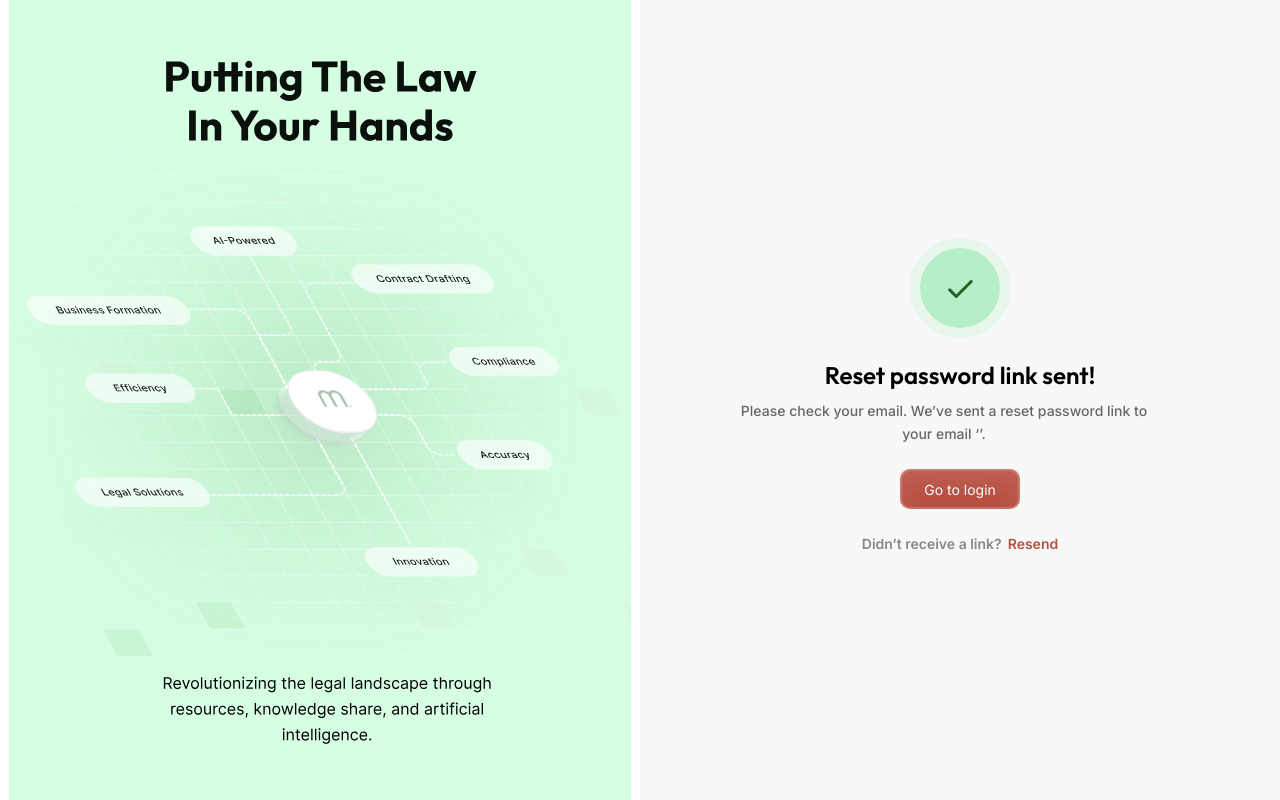
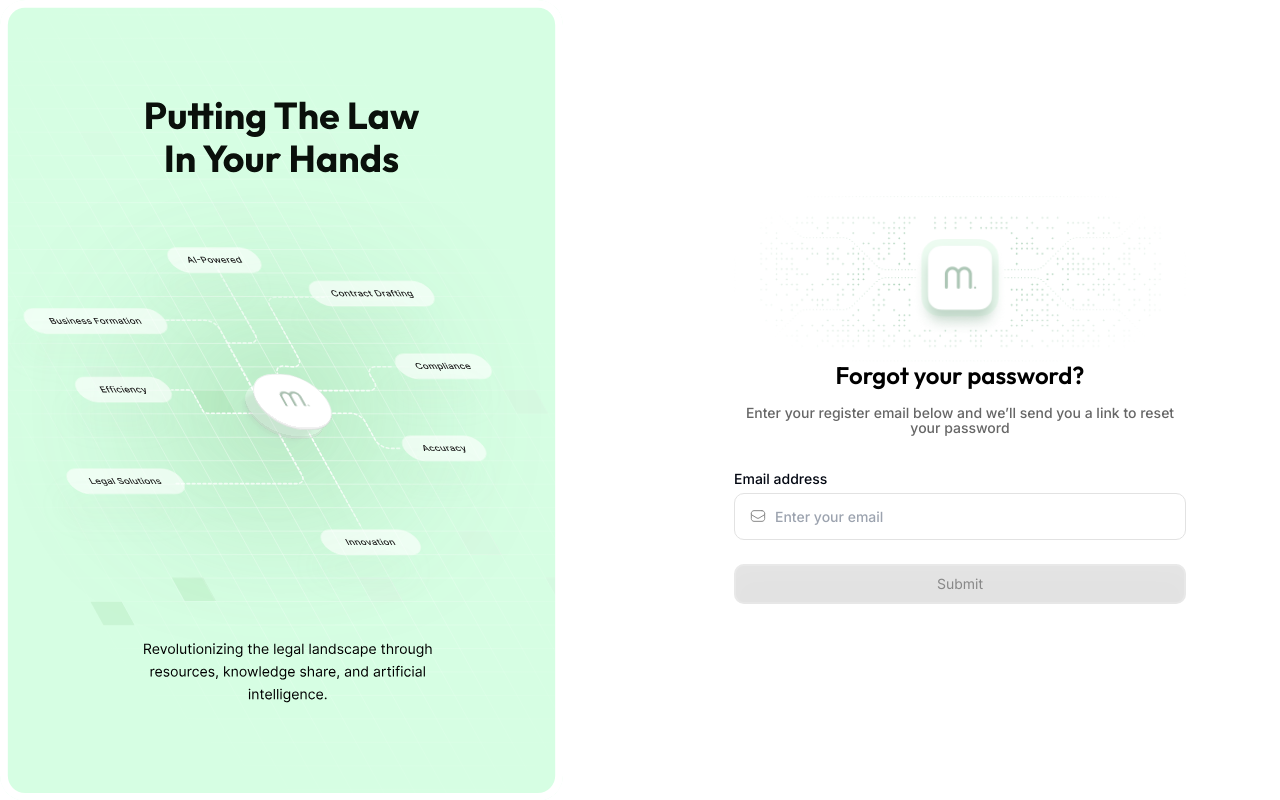
Before and after one commit to marble-legal/marble-legal-frontend, a React (Create React App) app: page /forgot-password in a window 1280 px wide. Built offline with nearby package versions, Linux system fonts and the light colour scheme; no server answers.

Commit message:
auth layout update

```diff
--- a/src/components/Layout.tsx
+++ b/src/components/Layout.tsx
@@ -12,7 +12,7 @@ export function Layout({ children }: { children: React.ReactNode }) {
       className="w-full lg:h-screen lg:overflow-hidden flex"
       style={{ height: viewportHeight }}
     >
-      <div className="flex-1 lg:block hidden relative bg-[#ACCAB5]">
+      <div className="flex-1 lg:block hidden relative">
         {/* <div className="text-center grid gap-4 mt-32 z-[2] relative">
           <h1 className="text-[2rem] font-[700] absolute top-32 top-1/2 transform -translate-y-1/2 w-full z-[2]">
             Putting the law in your hands
@@ -26,7 +26,7 @@ export function Layout({ children }: { children: React.ReactNode }) {
         <img
           src={LayoutSvg}
           alt="layout"
-          className="w-full h-[100vh] object-cover absolute left-0 top-0 z-[1] bg-[#D6FEE3]"
+          className="w-auto h-[100vh] object-cover absolute left-0 top-0 z-[1] rounded-[8px]"
           loading="lazy"
         />
       </div>
--- a/src/index.css
+++ b/src/index.css
@@ -9,7 +9,7 @@ body {
     sans-serif;
   -webkit-font-smoothing: antialiased;
   -moz-osx-font-smoothing: grayscale;
-  background-color: #f8f8f8;
+  background-color: #fff;
 }
 
 code {
--- a/src/pages/auth/forgot-password/ForgotPassword.tsx
+++ b/src/pages/auth/forgot-password/ForgotPassword.tsx
@@ -13,7 +13,7 @@ const validationSchema = Yup.object().shape({
 });
 
 const ForgotPasswordForm = () => {
-  const [success, setSuccess] = useState(true);
+  const [success, setSuccess] = useState(false);
 
   return (
     <Layout>
--- a/src/pages/auth/reset-password/ResetPassword.tsx
+++ b/src/pages/auth/reset-password/ResetPassword.tsx
@@ -22,7 +22,7 @@ const validationSchema = Yup.object().shape({
 });
 
 const ResetPasswordForm = () => {
-  const [success, setSuccess] = useState(true);
+  const [success, setSuccess] = useState(false);
   return (
     <Layout>
       <Formik
```
Also changed, not shown: src/assets/images/auth-layout.svg.
